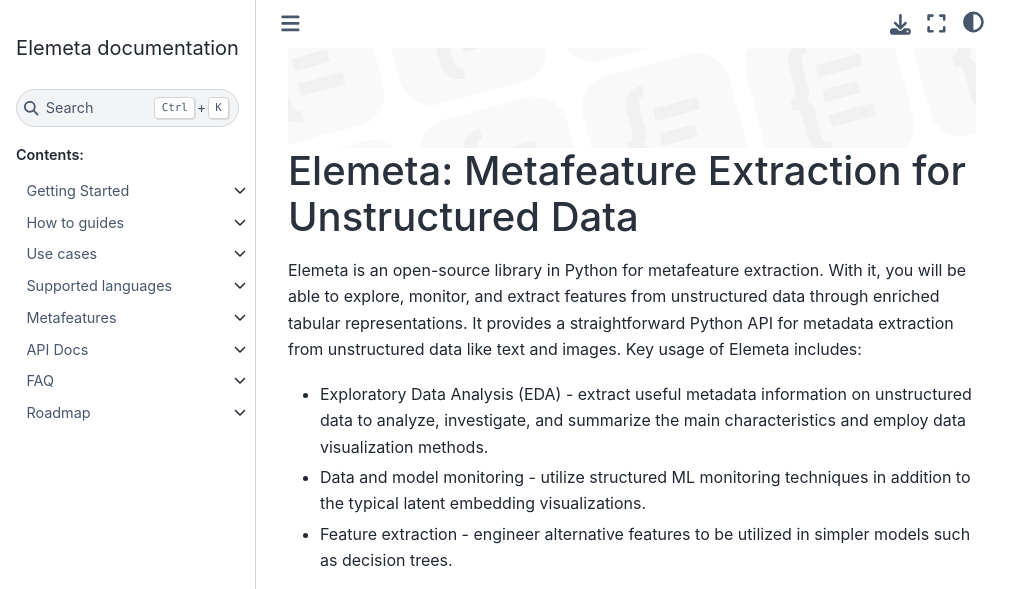
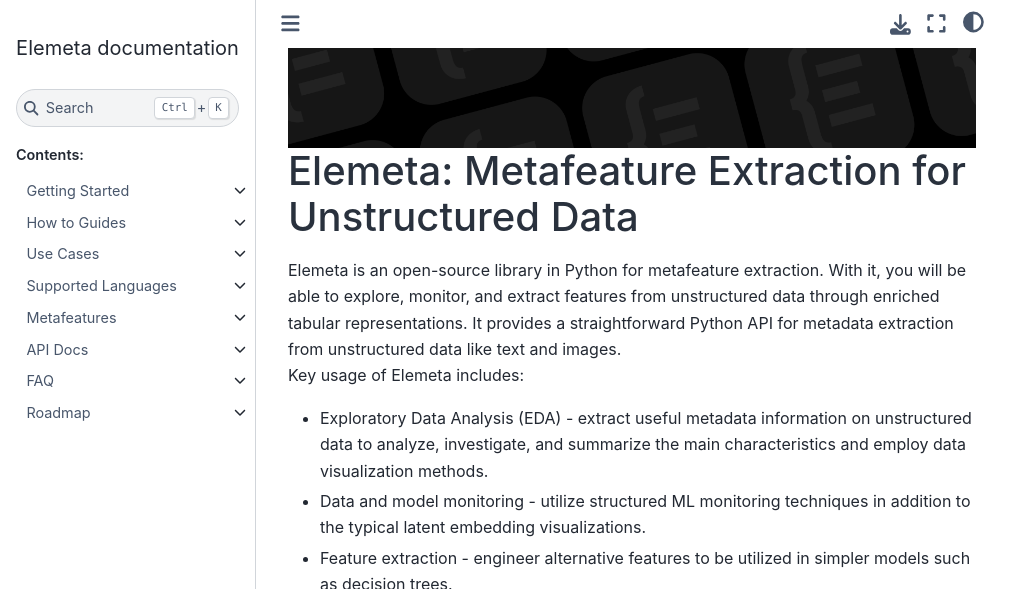
Before and after one commit to superwise-ai/elemeta, a Sphinx documentation site: the page built from docs/index.rst, in a window 1280 px wide and 1400 px high, scrolled down 268 px. Shown: the top 589 px of the window, without its empty margins (0-1031 px from the left). Built offline with Sphinx 7.4.7 and the Sphinx Book theme 1.1.4, drawn with Linux system fonts in a browser that asks for light colours; some of the changed text lies outside the part shown; grey boxes are pictures that could not be loaded.

Commit message:
chore(docs): fix grammar in docs

```diff
--- a/docs/how_to_guides/extractor_suite.rst
+++ b/docs/how_to_guides/extractor_suite.rst
@@ -1,5 +1,5 @@
 ========================
-Extractor suite
+Extractor Suite
 ========================
 To extract multiple metadata values at once use MetadataExtractorsRunner.
 Supply a list of metadata extractors you want to run,
--- a/docs/how_to_guides/index.rst
+++ b/docs/how_to_guides/index.rst
@@ -1,5 +1,5 @@
 ================
-How to guides
+How to Guides
 ================
 There are a variety of both out-of-the-box and custom metadata extractors found in the library.
 
--- a/docs/how_to_guides/single_extractor.rst
+++ b/docs/how_to_guides/single_extractor.rst
@@ -1,9 +1,9 @@
 ========================
-Single extractor
+Single Extractor
 ========================
 For the following code examples, Elemeta assumes a single metafeature extractor.
 
-Sentiment polarity
+Sentiment Polarity
 ===================
 This extractor will automatically detect the sentiment of the text.
 
--- a/docs/index.rst
+++ b/docs/index.rst
@@ -4,22 +4,22 @@
    contain the root `toctree` directive.
 
 .. image:: ./images/elemeta_cover_image_black.png
-   :class: only-dark
+   :class: only-light
 
 .. image:: ./images/elemeta_cover_image_white.png
-   :class: only-light
-
+   :class: only-dark
 
 ======================================================
 Elemeta: Metafeature Extraction for Unstructured Data
 ======================================================
 
-Elemeta is an open-source library in Python for metafeature extraction. With it, you will be able to explore, monitor, and extract features from unstructured data through enriched tabular representations. It provides a straightforward Python API for metadata extraction from unstructured data like text and images.
-Key usage of Elemeta includes:
+| Elemeta is an open-source library in Python for metafeature extraction. With it, you will be able to explore, monitor, and extract features from unstructured data through enriched tabular representations. It provides a straightforward Python API for metadata extraction from unstructured data like text and images.
+| Key usage of Elemeta includes:
 
 - Exploratory Data Analysis (EDA) - extract useful metadata information on unstructured data to analyze, investigate, and summarize the main characteristics and employ data visualization methods.
 - Data and model monitoring - utilize structured ML monitoring techniques in addition to the typical latent embedding visualizations.
 - Feature extraction - engineer alternative features to be utilized in simpler models such as decision trees.
+
 
 .. raw:: html
 
--- a/docs/supported_languages.rst
+++ b/docs/supported_languages.rst
@@ -1,5 +1,5 @@
 ========================
-Supported languages
+Supported Languages
 ========================
 Within Elemeta, metafeatures are currently split into two groups of metrics, statistical metrics and contextual metrics. Statistical metrics calculate technical values such as word length, word count, etc., and contextual metrics extract information regarding the context of the text.
 Statistical metrics are language agnostic, while contextual metrics currently support English and, to some extent, Indo-European languages (not tested).
--- a/docs/use_cases/index.rst
+++ b/docs/use_cases/index.rst
@@ -1,5 +1,5 @@
 ================
-Use cases
+Use Cases
 ================
 Elemeta is currently focused on NLP use cases and can help you explore, monitor, and extract features from unstructured data through enriched tabular representations. As the package expands, additional use cases for vision, embeddings, audio, etc., will be added, as well as OOTB integrations between Elemeta and MLOps tools.
 
```
